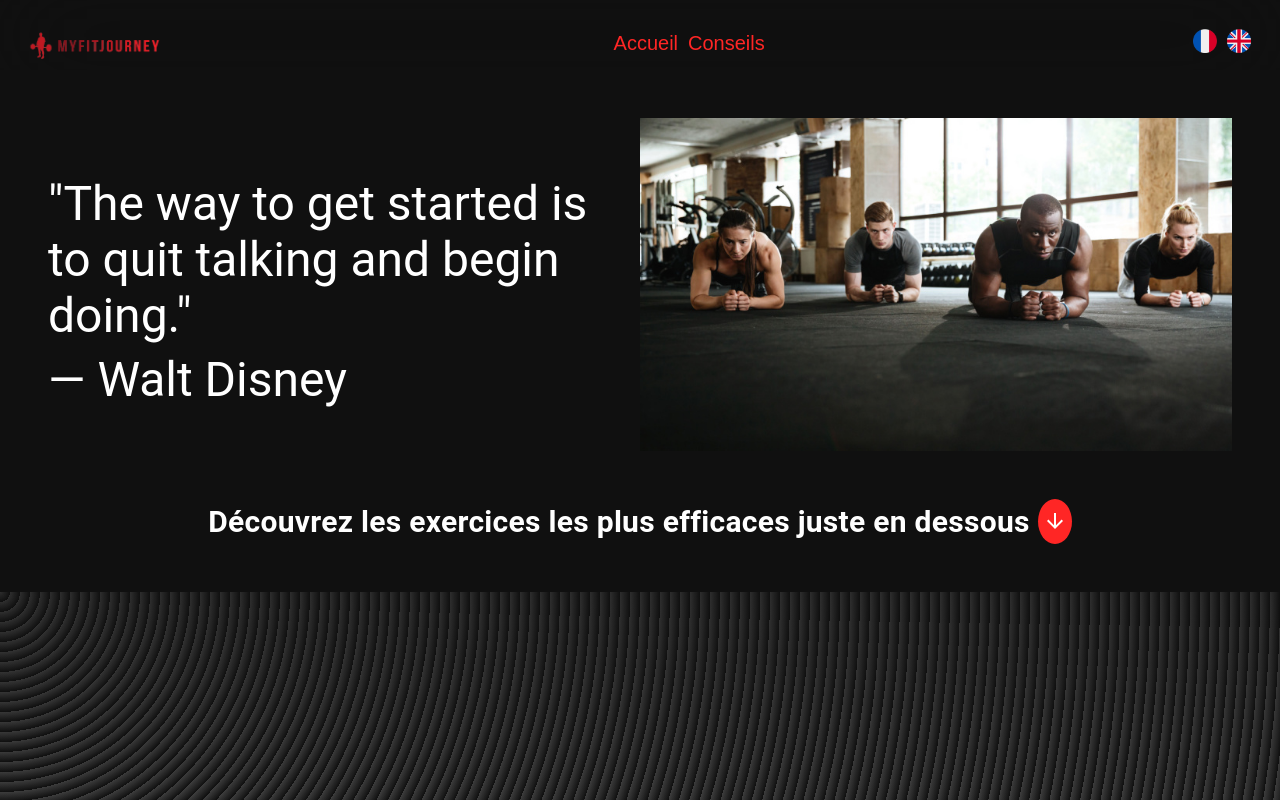
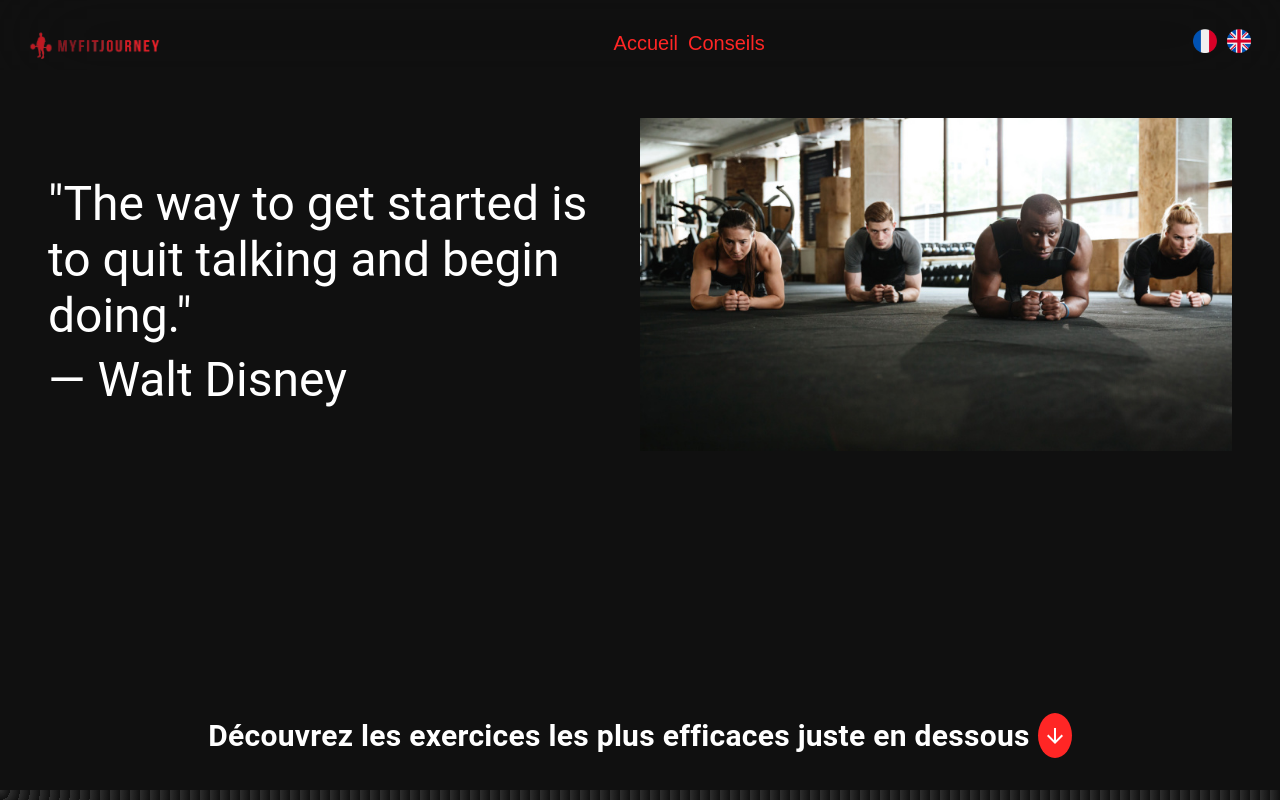
Before and after one commit to CharbelMehou/FitnessApp, a React (Create React App) app in the folder fitness_app/: page / in a window 1280 px wide. Shown: the top 800 px of the page. Built offline with nearby package versions, Linux system fonts and the light colour scheme; no server answers.

Commit message:
✨Updating card height

```diff
--- a/fitness_app/src/components/HeroBanner.js
+++ b/fitness_app/src/components/HeroBanner.js
@@ -14,6 +14,7 @@ const HeroBanner = () => {
         flexDirection: "column",
         m: 2,
         p: 2,
+        height:"86vh",
         gap: 2,
         justifyContent: "space-between",
       }}
@@ -68,8 +69,6 @@ const HeroBanner = () => {
           flexDirection: "row",
           justifyContent: 'center',
           flexWrap: { xs: "wrap", lg: "nowrap" },
-          mt: 2,
-          mb: 2,
         }}
       >
         <Typography
```
